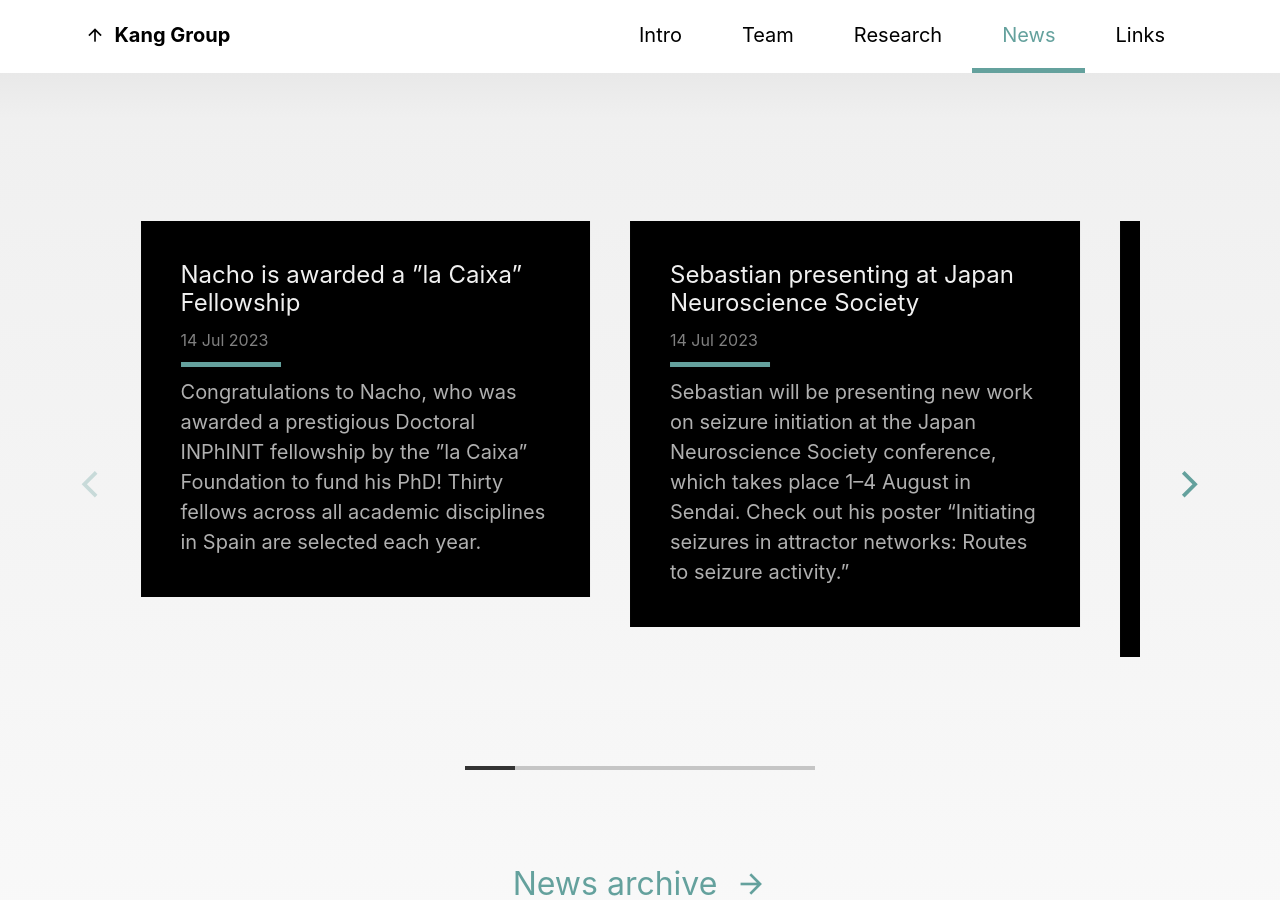
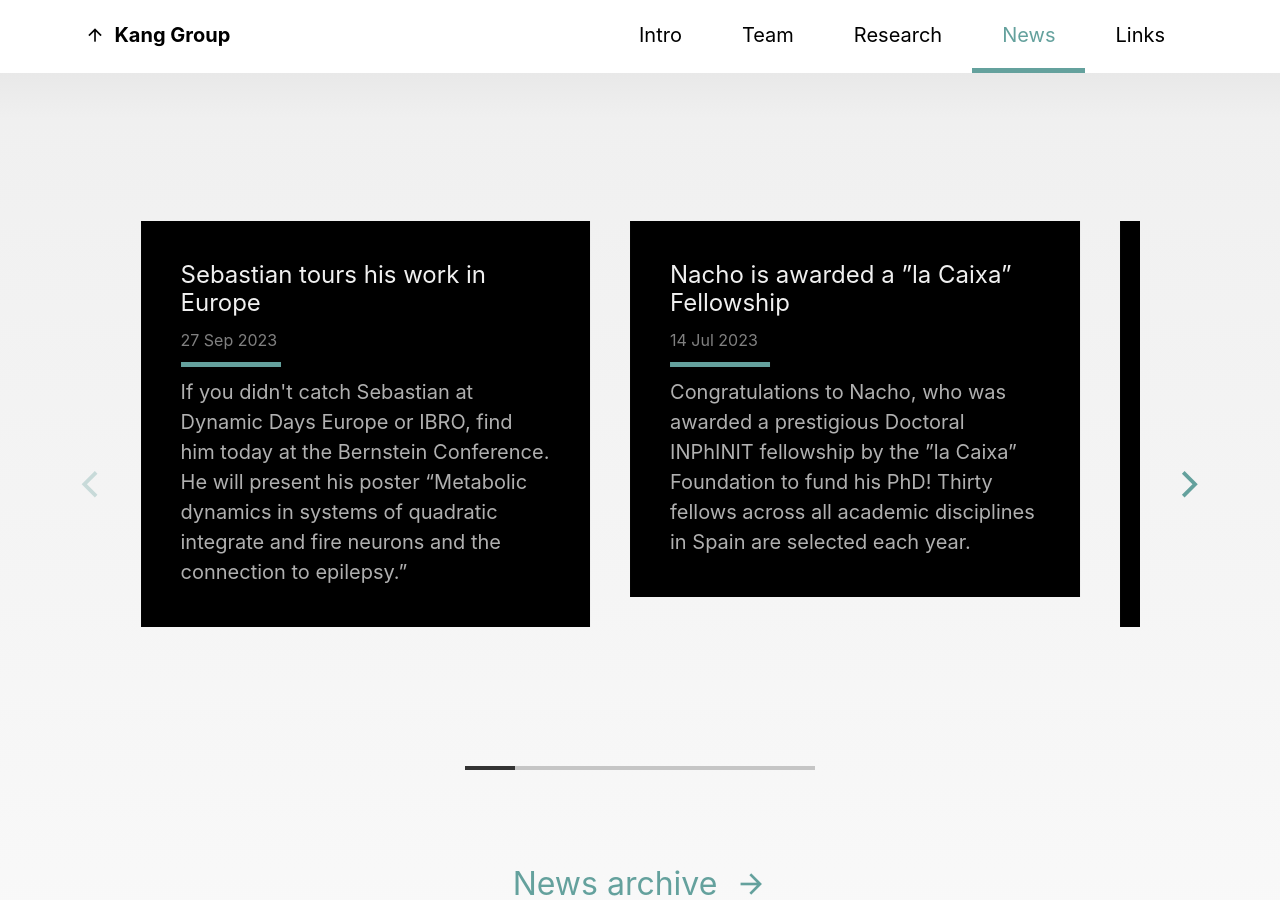
Before and after one commit to louiskang/group.github.io, a Jekyll site: the page built from index.html, in a window 1280 px wide and 900 px high, scrolled down 6675 px. Built offline with Jekyll 4.4.1, drawn with Linux system fonts in a browser that asks for light colours; some web fonts are replaced.

Commit message:
Sebastian News

```diff
--- a/_data/news.yml
+++ b/_data/news.yml
@@ -93,3 +93,7 @@
 - title: Nacho is awarded a &rdquo;la Caixa&rdquo; Fellowship
   date: 2023-07-14
   text: Congratulations to Nacho, who was awarded a prestigious Doctoral INPhINIT fellowship by the &rdquo;la Caixa&rdquo; Foundation to fund his PhD! Thirty fellows across all academic disciplines in Spain are selected each year.
+
+- title: Sebastian tours his work in Europe
+  date: 2023-09-27
+  text: If you didn't catch Sebastian at Dynamic Days Europe or IBRO, find him today at the Bernstein Conference. He will present his poster &ldquo;Metabolic dynamics in systems of quadratic integrate and fire neurons and the connection to epilepsy.&rdquo;
```
